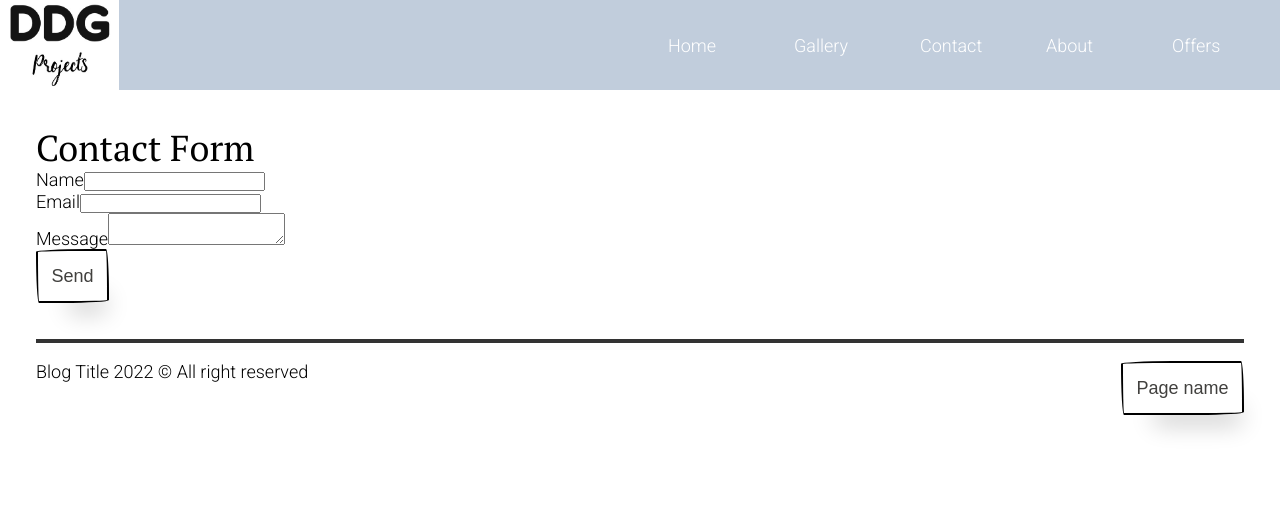
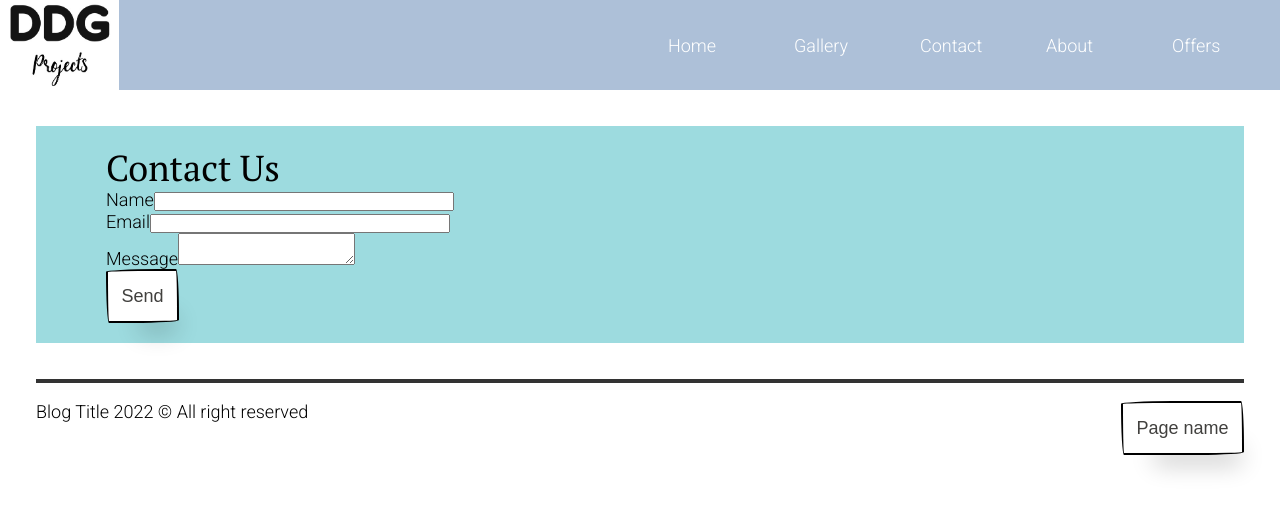
Before and after one commit to MitkoDG/react-test-app, a React (Create React App) app: page /contact in a window 1280 px wide. Shown: the top 512 px of the page. Built offline with nearby package versions, Linux system fonts and the light colour scheme; the HTML template or start-up script is replaced by a standard one.

Commit message:
fixing css navigation

```diff
--- a/src/component/Navigation/MainNavigation.module.css
+++ b/src/component/Navigation/MainNavigation.module.css
@@ -1,7 +1,7 @@
 .header {
   width: 100%;
   height: 5rem;
-  background-color: #c1cddc;
+  background-color: #adc0d8;
   display: flex;
   justify-content: space-between;
   align-items: center;
@@ -42,7 +42,7 @@
 .header a:hover,
 .header a:active,
 .header a.active {
-  color: #95bcf0;
+  color: #3f83db;
   padding-bottom: 0.25rem;
   border-bottom: 4px solid #95bcf0;
 }
--- a/src/pages/About.js
+++ b/src/pages/About.js
@@ -6,6 +6,9 @@ const About = () => {
         <div>
             <h1>This is the about page</h1>
             <p>Morbi at justo vitae arcu pellentesque sodales vel quis turpis. Ut ornare id ex et molestie. Etiam porttitor nunc a nisi vulputate, vel molestie nulla tincidunt. Aliquam erat volutpat. Cras leo justo, rhoncus id velit sed, tincidunt molestie sapien. Ut mollis vehicula finibus. Mauris interdum blandit vestibulum. Etiam orci ipsum, ullamcorper id fringilla a, pulvinar sollicitudin turpis. Sed non ornare sem. Vestibulum metus nulla, facilisis eget sem dictum, posuere ornare elit. Donec vulputate nisi lorem, vitae lacinia urna convallis in. Nunc sed metus tempus, ultrices ante et, convallis massa.</p>
+            <p>Morbi at justo vitae arcu pellentesque sodales vel quis turpis. Ut ornare id ex et molestie. Etiam porttitor nunc a nisi vulputate, vel molestie nulla tincidunt. Aliquam erat volutpat. Cras leo justo, rhoncus id velit sed, tincidunt molestie sapien. Ut mollis vehicula finibus. Mauris interdum blandit vestibulum. Etiam orci ipsum, ullamcorper id fringilla a, pulvinar sollicitudin turpis. Sed non ornare sem. Vestibulum metus nulla, facilisis eget sem dictum, posuere ornare elit. Donec vulputate nisi lorem, vitae lacinia urna convallis in. Nunc sed metus tempus, ultrices ante et, convallis massa.</p>
+            <p>Morbi at justo vitae arcu pellentesque sodales vel quis turpis. Ut ornare id ex et molestie. Etiam porttitor nunc a nisi vulputate, vel molestie nulla tincidunt. Aliquam erat volutpat. Cras leo justo, rhoncus id velit sed, tincidunt molestie sapien. Ut mollis vehicula finibus. Mauris interdum blandit vestibulum. Etiam orci ipsum, ullamcorper id fringilla a, pulvinar sollicitudin turpis. Sed non ornare sem. Vestibulum metus nulla, facilisis eget sem dictum, posuere ornare elit. Donec vulputate nisi lorem, vitae lacinia urna convallis in. Nunc sed metus tempus, ultrices ante et, convallis massa.</p>
+            <p>Morbi at justo vitae arcu pellentesque sodales vel quis turpis. Ut ornare id ex et molestie. Etiam porttitor nunc a nisi vulputate, vel molestie nulla tincidunt. Aliquam erat volutpat. Cras leo justo, rhoncus id velit sed, tincidunt molestie sapien. Ut mollis vehicula finibus. Mauris interdum blandit vestibulum. Etiam orci ipsum, ullamcorper id fringilla a, pulvinar sollicitudin turpis. Sed non ornare sem. Vestibulum metus nulla, facilisis eget sem dictum, posuere ornare elit. Donec vulputate nisi lorem, vitae lacinia urna convallis in. Nunc sed metus tempus, ultrices ante et, convallis massa.</p>
         </div>
     )
 }
--- a/src/pages/Contact.js
+++ b/src/pages/Contact.js
@@ -1,4 +1,5 @@
 import React from 'react'
+import classes from './Contact.module.css'
 
 const Contact = () => {
   const [formStatus, setFormStatus] = React.useState('Send')
@@ -14,8 +15,8 @@ const Contact = () => {
     console.log(conFom)
   }
   return (
-    <div>
-      <h2>Contact Form</h2>
+    <div className={classes.form_container}>
+      <h2>Contact Us</h2>
       <form onSubmit={onSubmit}>
         <div>
           <label className="form-label" htmlFor="name">
--- /dev/null
+++ b/src/pages/Contact.module.css
@@ -0,0 +1,13 @@
+.form_container {
+  background-repeat: no-repeat;
+  background-position: center;
+  padding: 20px 70px;
+  background-color: #9ddbdf;
+}
+
+.form_container form {
+}
+
+.form_container input {
+    min-width: 300px;
+}
```
